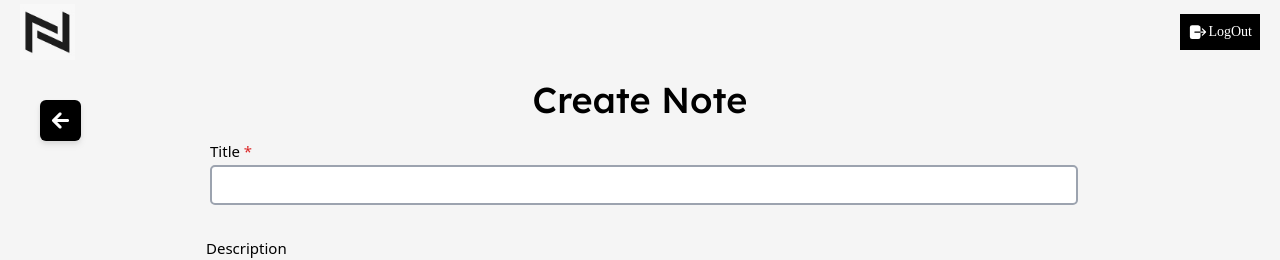
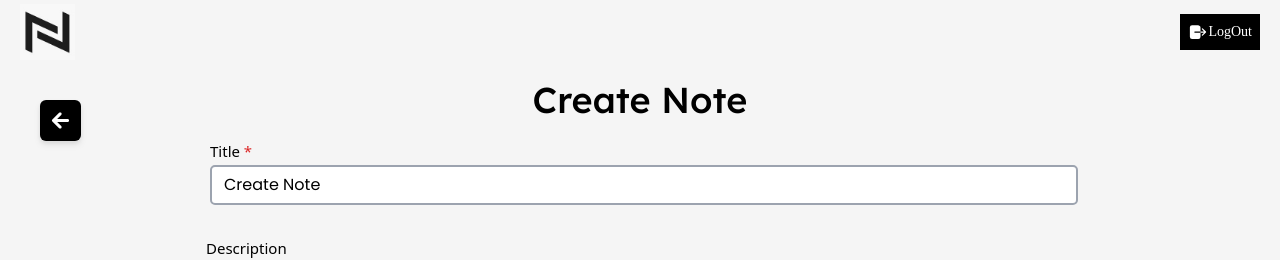
Before and after one commit to DhanushkaTA/Simple-Note-App-Front-End, a React (Vite) app: page /add in a window 1280 px wide. Shown: the top 260 px of the page. Built offline with nearby package versions, Linux system fonts and the light colour scheme; a web font is replaced by a local one.

Commit message:
create note edite function

```diff
--- a/src/components/card/Card.tsx
+++ b/src/components/card/Card.tsx
@@ -6,6 +6,7 @@ interface Props {
     id:string,
     title:string,
     date:Date,
+    note:any,
     deleteFunction:Function,
     editeFunction:Function,
     viewFunction:Function
@@ -37,7 +38,7 @@ function Card(prop:Props) {
 
             <div className={"absolute bottom-3 right-3 bg-black p-2 w-max rounded-md text-white" +
                 " hover:bg-[#D0D1D3]  hover:text-black"}
-                 onClick={() => prop.editeFunction(prop.id)}>
+                 onClick={() => prop.editeFunction(prop.note)}>
 
                 <TbEdit size={20}/>
 
@@ -46,7 +47,7 @@ function Card(prop:Props) {
             <div className={"w-full h-full overflow-hidden"}>
 
                 <div className={"text-black font-Lex text-2xl font-[600] w-full h-full text-ellipsis  overflow-hidden"}
-                     onClick={() => prop.viewFunction(prop.id)}>
+                     onClick={() => prop.viewFunction(prop.note)}>
 
                     {prop.title}
 
--- a/src/view/AddNote.tsx
+++ b/src/view/AddNote.tsx
@@ -1,7 +1,7 @@
 import Input from "../components/input/input.tsx";
 import {useEffect, useState} from "react";
 import { IoMdArrowRoundBack } from "react-icons/io";
-import {useNavigate} from "react-router-dom";
+import {useLocation, useNavigate} from "react-router-dom";
 import { CKEditor } from '@ckeditor/ckeditor5-react';
 import ClassicEditor from '@ckeditor/ckeditor5-build-classic';
 import { IoIosSave } from "react-icons/io";
@@ -10,11 +10,18 @@ import axios from "axios";
 
 function AddNote() {
 
-    const [title, setTitle] = useState("Create Note")
+    let location = useLocation();
+    const note =location?.state?.note;
 
-    const [description, setDescription] = useState("")
+    const [title, setTitle] = useState(note ? note.title :"Create Note")
+
+    const [description, setDescription] = useState(note ? note.description :"")
 
     let navigate = useNavigate();
+
+    useEffect(() => {
+        console.log(note)
+    }, []);
 
     useEffect(() => {
 
@@ -95,6 +102,7 @@ function AddNote() {
                             name={"title"}
                             label={"Title"}
                             optional={false}
+                            value={title}
                             callBack={handleInput}/>
                     </div>
 
@@ -109,7 +117,7 @@ function AddNote() {
                             //     toolbar: [ 'bold', 'italic' ]
                             // } }
                             // config={ editorConfiguration }
-                            data={""}
+                            data={description}
                             onReady={editor => {
                                 // You can store the "editor" and use when it is needed.
                                 console.log('Editor is ready to use!', editor);
--- a/src/view/NotesView.tsx
+++ b/src/view/NotesView.tsx
@@ -110,6 +110,12 @@ function NotesView() {
             })
     }
 
+    function editeNote(noteData:any) {
+
+        navigate('/add',{state:{note:noteData}})
+
+    }
+
     function aleert(id: string) {
         alert(id)
     }
@@ -147,8 +153,9 @@ function NotesView() {
                             id={value._id}
                             title={value.title}
                             date={value.date}
+                            note={value}
                             deleteFunction={deleteNote}
-                            editeFunction={aleert}
+                            editeFunction={editeNote}
                             viewFunction={aleert}
                         />
                     })
```
